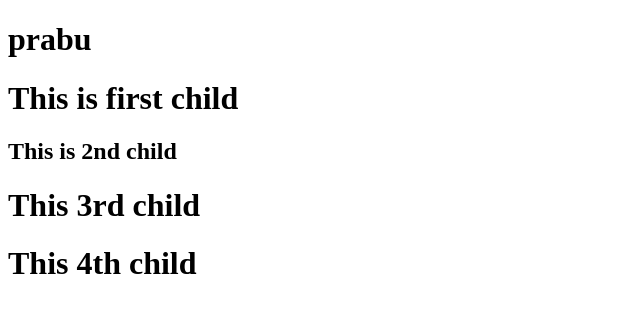
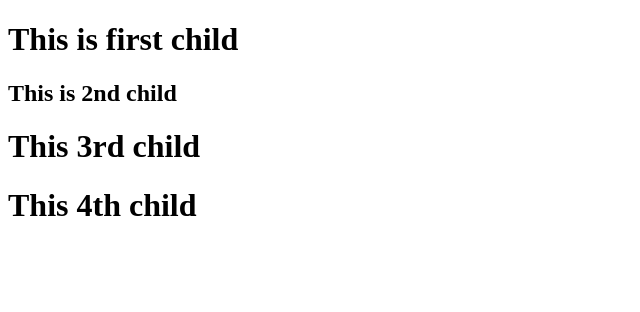
Before and after one commit to imPrabuK/10xReact, a plain HTML site: page index.html in a window 1280 px wide. Shown: the whole page, without its empty margins (0-640 px from the left). Drawn offline with nearby package versions, Linux system fonts and the light colour scheme.

Commit message:
Episode-01 completed

```diff
--- a/App.js
+++ b/App.js
@@ -1,3 +1,4 @@
+//This is Episode 01
 const parent = React.createElement("div", { id: "parent" }, [
   React.createElement("div", { id: "child1" }, [
     React.createElement("h1", {}, "This is first child"),
--- a/index.html
+++ b/index.html
@@ -9,7 +9,6 @@
     <link rel=" stylesheet" href="index.css" />
   </head>
   <body>
-    <h1>prabu</h1>
     <div id="root"><h5>Prabu</h5></div>
     <script
       crossorigin
```
